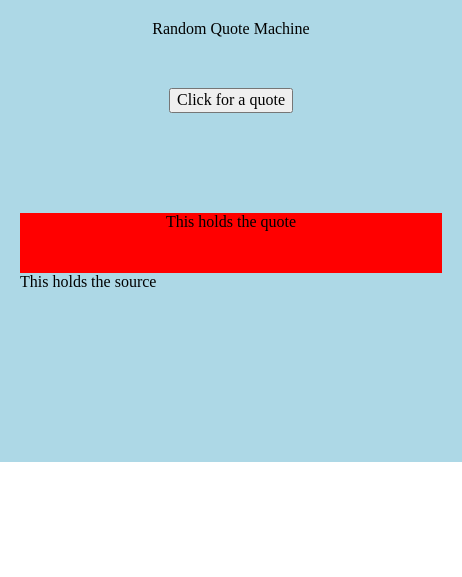
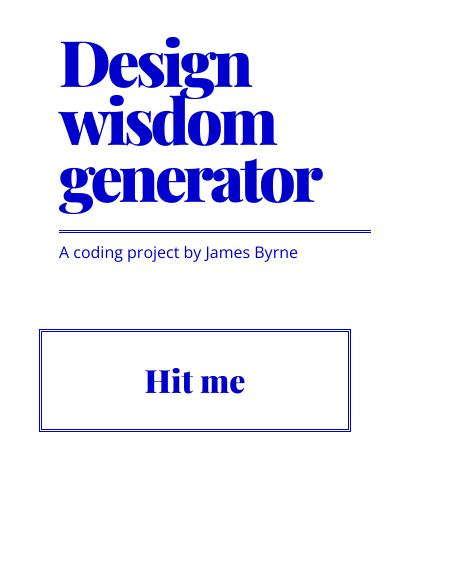
Before and after one commit to jamesbyrne89/Random-Quote-Machine, a plain HTML site: page index.html in a window 390 px wide. Shown: the whole page, 462 px wide, since content can reach past the window. Drawn offline with nearby package versions, Linux system fonts and the light colour scheme.

Commit message:
Full CSS with media queries. No social icons

```diff
--- a/index.html
+++ b/index.html
@@ -12,6 +12,12 @@
 
         <link rel="stylesheet" href="css/normalize.css">
         <link rel="stylesheet" href="quotes.css">
+
+
+<!------ FONTS ------>
+
+<link href="https://fonts.googleapis.com/css?family=Open+Sans:400,700|Playfair+Display:400,700,900" rel="stylesheet">
+
         <script src="js/vendor/modernizr-2.8.3.min.js"></script>
     </head>
     <body>
@@ -19,12 +25,16 @@
             <p class="browserupgrade">You are using an <strong>outdated</strong> browser. Please <a href="http://browsehappy.com/">upgrade your browser</a> to improve your experience.</p>
         <![endif]-->
 
-        <!-- Add your site or application content here -->
-        <div id="container">
-<div id="banner">Random Quote Machine</div>
-<button id="generate">Click for a quote</button>
-<div id="quote-holder">This holds the quote</div>
-<div id="quote-source">This holds the source</div>
+   <div id="container">
+   <div id="banner">     <!-- Add your site or application content here -->
+ <span id="page-title">Design wisdom generator</span>
+ <span id="banner-sub">A coding project by James Byrne</span>
+</div>
+
+
+<button id="generate">Hit me</button>
+<div id="quote-holder"></div>
+<div id="quote-source"></div>
 
 
 
--- a/js/quotes.js
+++ b/js/quotes.js
@@ -5,8 +5,8 @@ $('#generate').on('click', function(e) {
       url: 'http://quotesondesign.com/wp-json/posts?filter[orderby]=rand&filter[posts_per_page]=1',
       success: function(data) {
         var post = data.shift(); // The data is an array of posts. Grab the first one.
-        $('#quote-source').text(post.title);
-        $('#quote-holder').html(post.content);
+        $('#quote-source').text('-   ' + post.title).animate({opacity:1},400);
+        $('#quote-holder').html(post.content).animate({opacity:1},400);
       },
       cache: false
     });
--- a/quotes.css
+++ b/quotes.css
@@ -1,34 +1,206 @@
 body {
 	margin: 0px;
 	padding: 0px;
+	font-family: 'open sans', sans-serif;
+	display: flex;
+	box-sizing: border-box;
+	background-color: #fff;
+	color: rgb(0, 0, 204);
+}
+
+::-webkit-scrollbar-thumb {
+
+
+	background-color: rgb(0, 0, 204);
 }
 
 #container {
-	width: 50vh;
-	height: 50vh;
+	width: 100vw;
+	height: 100vh;
 	display: block;
-	padding: 20px;
+	padding: 140px 200px 140px 350px;
+	position: relative;
  margin: auto;
-	background-color: lightblue;
+	font-family: 'open sans', sans-serif;
+		box-sizing: border-box;
 }
 
 #banner {
-	width: 400px;
-	text-align: center;
+	position: absolute;
+	top: 50px;
+	left: 20px;
+	width: 260px;
+	height: 160px;
+	text-align: left;
+	display: inline-block;
+	margin: 0px 0px 0px 20px;
+	border: none;
+		font-family: 'playfair display', serif;
+}
+
+#page-title{
+
+	font-size: 4rem;
+	font-weight: 900;
+	line-height: 3.5rem;
+	letter-spacing: -0.225rem;
+	margin-bottom: 0px;
+	height: auto;
+}
+
+#banner-sub {
+		border-top: double rgb(0, 0, 204);
 	display: block;
-	margin: auto;
-	margin-bottom: 50px;
+	margin-top: 25px;
+	padding-top: 10px;
+		font-size: 1rem;
+	font-family: 'open sans', sans-serif;
 }
-#generate {
+
+#generate, #generate:focus {
 text-align: center;
 margin: auto;
 	display: block;
+	font-size: 2rem;
+	border: double rgb(0, 0, 204);
+	font-family: 'playfair display', serif;
+	font-weight: 800;
+	color: rgb(0, 0, 204);
+	padding: 30px 70px;
+	background-color: transparent;
+
+}
+
+
+#generate:hover {
+	cursor: pointer;
+	opacity: 0.5;
+	transition: ease all 0.3s;
+	-webkit-transition: ease all 0.3s;
 }
 
 #quote-holder {
-	width: 100%;
-	text-align: center;
-	margin-top: 100px;
+	width: 80%;
+	text-align: left;
+	margin: auto;
+	margin-top: 150px;
+	margin-bottom: 5px;
+	font-family: 'playfair display', serif;
+	font-size: 8rem;
+	opacity: 0;
+}
+
+p {margin: 0px;
+	font-family: 'playfair display', serif;
+	font-size: 3rem; }
+
+
+#quote-source {
+	width: 90%;
+	text-align: right;
+	margin: 100px auto;
 	height: 60px;
-	background-color: red;
+	font-family: 'open sans', serif;
+	font-size: 2rem;
+	display: block;
+	font-weight: 700;
+	letter-spacing: 0px;
+	text-transform: none;
+	opacity: 0;
 }
+
+
+
+
+@media only screen and (max-width: 768px)
+
+{
+body {
+	max-width: 100vw;
+	overflow-x: hidden;
+	margin: 0px;
+	padding: 0px;
+
+}
+
+#banner {
+	width: 80vw;
+	height: auto;
+display: block;
+position: relative;
+top: 2vh;
+margin: 0vh auto 5vh auto;
+box-sizing: border-box;
+border: 0px;
+
+}
+
+#container {
+	float: left;
+	display: block;
+	width: 100vw;
+	height: auto;
+	clear: both;
+	position: relative;
+	top: 1vh;
+	padding: 2vw ;
+	box-sizing: border-box;
+}
+
+#generate, #generate:hover {
+	width: 80vw;
+	display: block;
+	margin-top: 5vh;
+	position: relative;
+	top: 5vh;
+	box-sizing: border-box;
+}
+
+	#quote-holder {
+		width: 80vw;
+		position: relative;
+margin: 0px;
+		min-height: 0px;
+
+	}
+ p {
+	margin: 7vh auto 0vh auto;
+	width: 80vw;
+	}
+
+	#quote-source {
+		margin: 0vh auto 2vh auto;
+		padding-top: 100px;
+		min-height: 0px;
+	}
+}
+
+}
+
+
+@media only screen and (max-width: 321px)
+
+{
+body {
+	width: 100vw;
+	display: flex;
+	flex-wrap: wrap;
+}
+#banner {
+	width: 100vw;
+	display: block;
+	position: absolute:
+	top: 10px;
+	font-size: 2rem;
+}
+
+#container {
+	display: block;
+	width: 100vw;
+}
+
+#generate {
+	width: 80vw;
+}
+
+}
```
